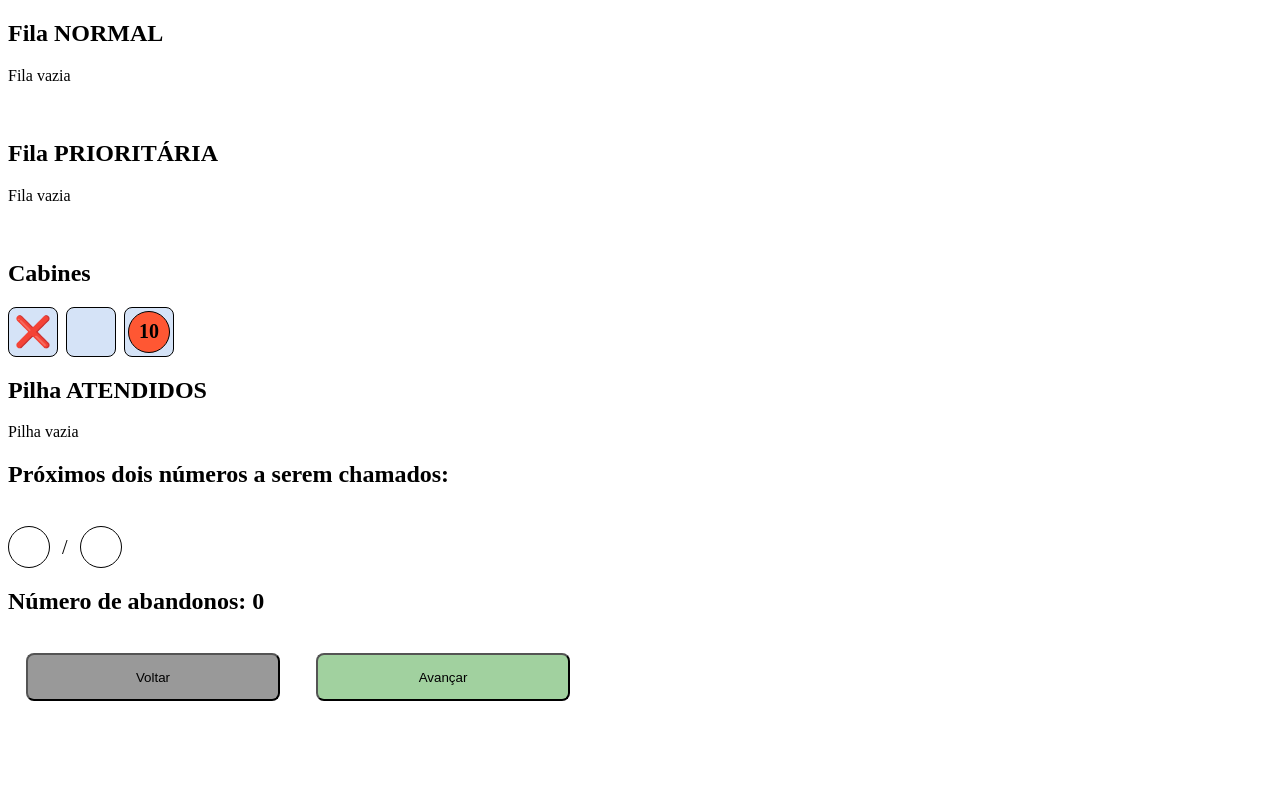
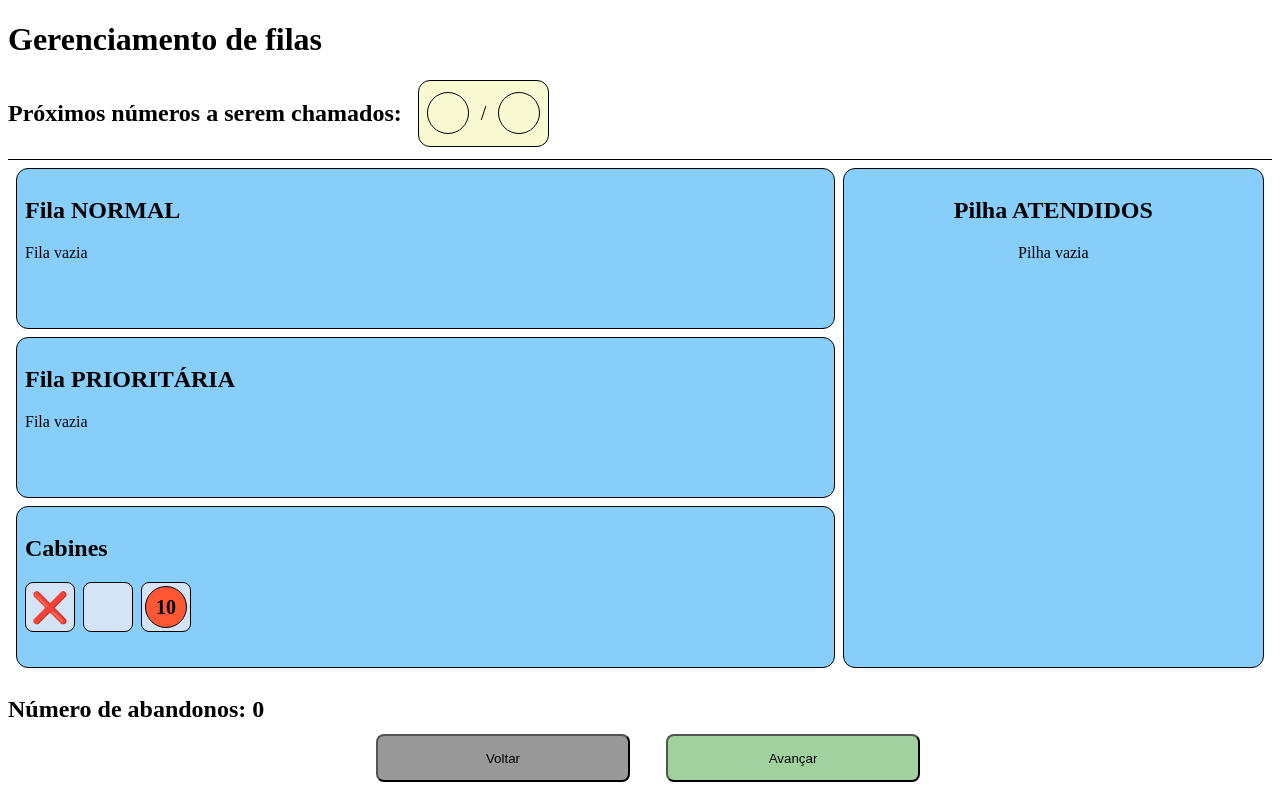
Before and after one commit to DenianHoerlle/gerenciamento-fila, a React (Vite) app: page / in a window 1280 px wide. Built offline with nearby package versions, Linux system fonts and the light colour scheme.

Commit message:
improve layout

```diff
--- a/src/classes/QueuesController.ts
+++ b/src/classes/QueuesController.ts
@@ -55,12 +55,12 @@ export class QueuesController {
       return;
     }
 
+    this.priorityCounter++;
+
     if (generateRandomness(abandonChance)) {
       this.abandonCounter++;
       return this.callNextNumber(abandonChance);
     }
-
-    this.priorityCounter++;
 
     return numberToCall;
   }
--- a/src/components/NextTwo.tsx
+++ b/src/components/NextTwo.tsx
@@ -32,9 +32,26 @@ const NextTwoComponent = (props: NextTwoProps) => {
   };
 
   return (
-    <div>
-      <h2>Próximos dois números a serem chamados:</h2> <br />
-      <div style={{ display: "flex", gap: 12, alignItems: "center" }}>
+    <div
+      style={{
+        display: "flex",
+        gap: 8,
+        borderBottom: "1px solid black",
+        paddingBottom: 12,
+      }}
+    >
+      <h2>Próximos números a serem chamados:</h2> <br />
+      <div
+        style={{
+          display: "flex",
+          gap: 12,
+          alignItems: "center",
+          borderRadius: 12,
+          backgroundColor: "lightgoldenrodyellow",
+          border: "1px solid black",
+          padding: 8,
+        }}
+      >
         {first ? <NumberComponent num={first} /> : <EmptyNumber />}
         <span style={style}>/</span>
         {second ? <NumberComponent num={second} /> : <EmptyNumber />}
--- a/src/components/Queue.tsx
+++ b/src/components/Queue.tsx
@@ -16,6 +16,7 @@ const QueueComponent = (props: QueueComponentProps) => {
         style={{
           display: "flex",
           gap: 8,
+          overflow: "auto",
         }}
       >
         {queue.map((num) => (
--- a/src/components/Stack.tsx
+++ b/src/components/Stack.tsx
@@ -9,25 +9,43 @@ const StackComponent = (props: StackComponentProps) => {
   const { stack, stackName } = props;
 
   const renderstackContent = () => {
-    if (!stack.length) return <span>Pilha vazia</span>;
-
     return (
       <div
         style={{
           display: "flex",
+          alignItems: "center",
           flexDirection: "column",
+          gap: 8,
+          overflow: "auto",
         }}
       >
-        {stack.map((num) => (
-          <NumberComponent num={num} />
-        ))}
+        {!stack.length ? (
+          <span
+            style={{
+              margin: "0 auto",
+            }}
+          >
+            Pilha vazia
+          </span>
+        ) : (
+          stack.map((num) => <NumberComponent num={num} />)
+        )}
       </div>
     );
   };
 
   return (
-    <div>
-      <h2>{stackName}</h2>
+    <div
+      style={{ display: "flex", flexDirection: "column", height: "stretch" }}
+    >
+      <h2
+        style={{
+          display: "flex",
+          justifyContent: "center",
+        }}
+      >
+        {stackName}
+      </h2>
       {renderstackContent()}
     </div>
   );
--- a/src/main.tsx
+++ b/src/main.tsx
@@ -21,6 +21,20 @@ const simulateSystem = () => {
   return snapshots;
 };
 
+const Cell = (props: any): React.ReactNode => {
+  const { customStyle, children } = props;
+
+  const style: React.CSSProperties = {
+    backgroundColor: "lightskyblue",
+    border: "1px solid black",
+    borderRadius: 12,
+    padding: 8,
+    ...customStyle,
+  };
+
+  return <div style={style}>{children}</div>;
+};
+
 const MainComponent = () => {
   const [currentSnapshotIndex, setCurrentSnapshotIndex] = useState(0);
   const snapshots = useMemo(() => simulateSystem(), []);
@@ -36,17 +50,47 @@ const MainComponent = () => {
       setCurrentSnapshotIndex(currentSnapshotIndex + 1);
   };
 
-  // LAYOUT
+  const renderContainer = () => {
     return (
-    <div>
+      <div
+        style={{
+          display: "grid",
+          gridTemplateColumns: "repeat(3, 1fr)",
+          gridTemplateRows: "repeat(3, 1fr)",
+          gap: 8,
+          padding: 8,
+          height: 500,
+        }}
+      >
+        <Cell
+          customStyle={{
+            gridColumn: "span 2 / span 2",
+            gridColumnStart: 1,
+            gridRowStart: 1,
+          }}
+        >
           <QueueComponent
             queueName="Fila NORMAL"
             queue={currentSnapshot?.normalQueue}
           />
+        </Cell>
+        <Cell
+          customStyle={{
+            gridColumn: "span 2 / span 2",
+          }}
+        >
           <QueueComponent
             queueName="Fila PRIORITÁRIA"
             queue={currentSnapshot?.priorityQueue}
           />
+        </Cell>
+        <Cell
+          customStyle={{
+            gridColumn: "span 2 / span 2",
+            gridColumnStart: 1,
+            gridRowStart: 3,
+          }}
+        >
           <BoothComponent
             booths={[
               { isOpen: false },
@@ -54,14 +98,45 @@ const MainComponent = () => {
               { currentNumber: 10, isOpen: true },
             ]}
           />
+        </Cell>
+        <Cell
+          customStyle={{
+            gridColumn: "span 3 / span 3",
+            gridColumnStart: 3,
+            gridRowStart: 1,
+            gridRowEnd: 4,
+          }}
+        >
           <StackComponent
-        stack={currentSnapshot?.stack}
+            stack={currentSnapshot?.normalQueue}
+            // TODO voltar cabines
+            // stack={currentSnapshot?.stack}
             stackName="Pilha ATENDIDOS"
           />
+        </Cell>
+      </div>
+    );
+  };
+
+  // LAYOUT
+  return (
+    <div>
+      <h1>Gerenciamento de filas</h1>
       <NextTwoComponent nextTwo={currentSnapshot?.nextTwo} />
+      {renderContainer()}
       <h2>
         Número de abandonos: {JSON.stringify(currentSnapshot?.abandonCounter)}
       </h2>
+      <div
+        style={{
+          width: "100%",
+          position: "absolute",
+          bottom: 0,
+          display: "flex",
+          justifyContent: "center",
+          alignItems: "center",
+        }}
+      >
         <Button onClick={handleRegress} isDisabled={!currentSnapshot.iteration}>
           Voltar
         </Button>
@@ -72,6 +147,7 @@ const MainComponent = () => {
           Avançar
         </Button>
       </div>
+    </div>
   );
 };
 
```
Lines whose indentation alone changed are shown as unchanged.
